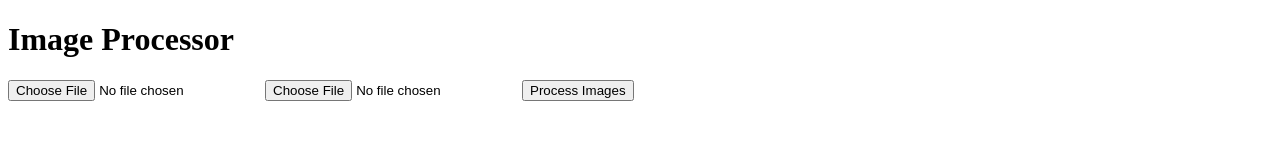
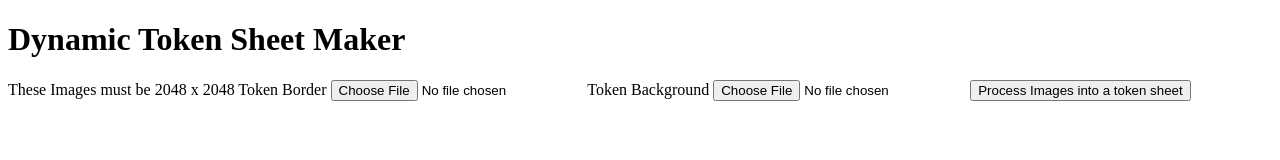
Before and after one commit to ChasarooniZ/Dynamic-Token-Ring-Viewer, a plain HTML site: page index.html in a window 1280 px wide. Drawn offline with Linux system fonts and the light colour scheme.

Commit message:
Update index.html

```diff
--- a/index.html
+++ b/index.html
@@ -6,10 +6,14 @@
     <title>Image Processor</title>
 </head>
 <body>
-    <h1>Image Processor</h1>
+    <h1>Dynamic Token Sheet Maker</h1>
+    These Images must be 2048 x 2048
+
+    Token Border
     <input type="file" id="image1" accept="image/*">
+    Token Background
     <input type="file" id="image2" accept="image/*">
-    <button id="processButton">Process Images</button>
+    <button id="processButton">Process Images into a token sheet</button>
     <script src="https://cdnjs.cloudflare.com/ajax/libs/FileSaver.js/2.0.5/FileSaver.min.js"></script>
     <script src="script.js"></script>
 </body>
```
